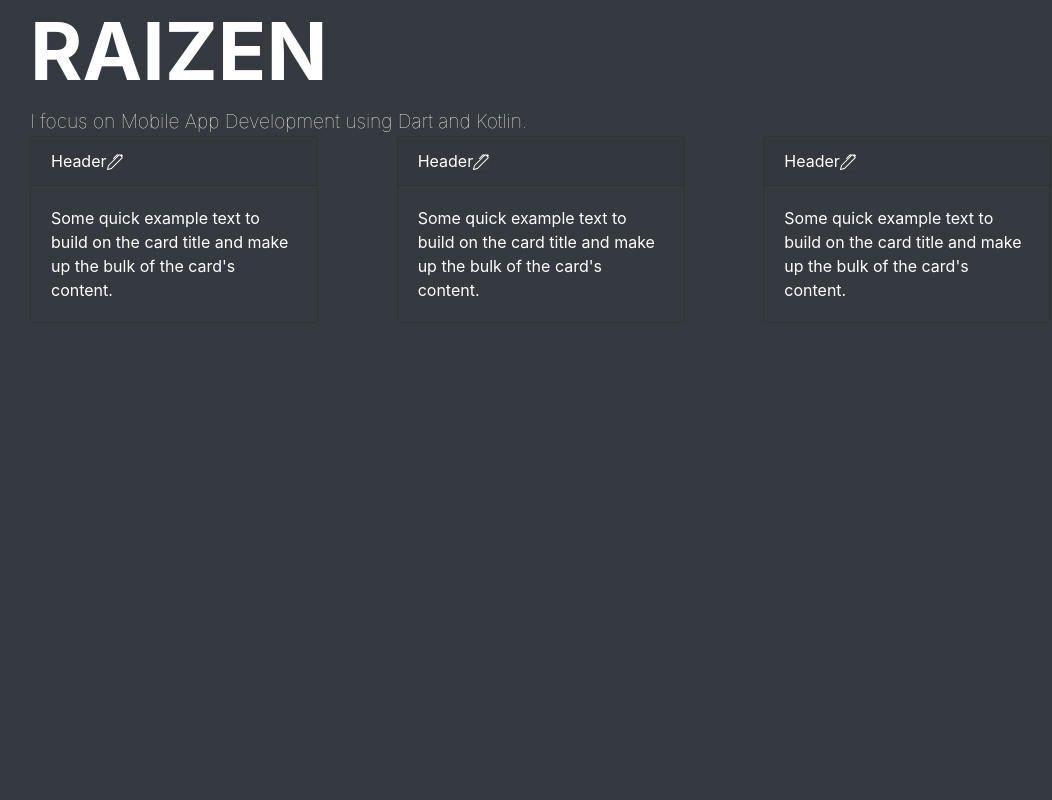
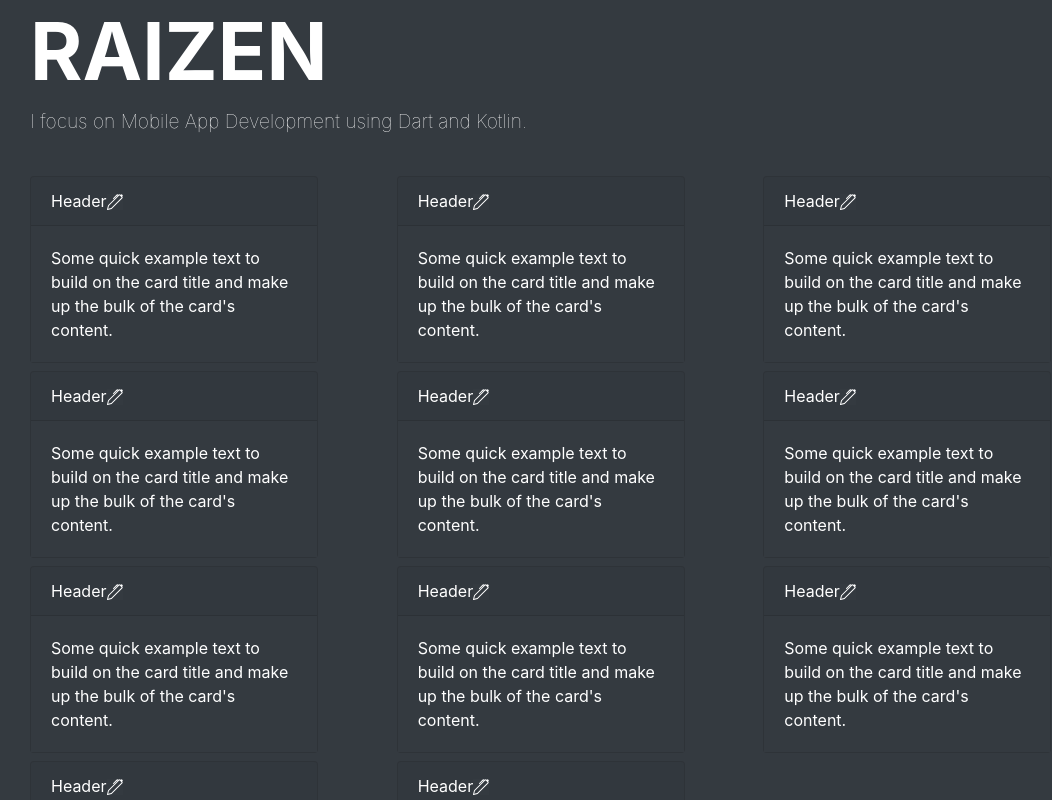
Before and after one commit to raizengxd/React-Activity, a React (Create React App) app in the folder portfolio/: page / in a window 1280 px wide. Shown: the part 260-1060 px from the top of the page, without its empty margins (70-1122 px from the left). Before the commit the page ends 800 px from the top, so only its background shows below. Built offline with nearby package versions, Linux system fonts and the light colour scheme; the HTML template or start-up script is replaced by a standard one.

Commit message:
created new file

```diff
--- a/portfolio/src/Page/MainPage.js
+++ b/portfolio/src/Page/MainPage.js
@@ -13,7 +13,7 @@ function MainPage() {
           <div className="description">
             I focus on Mobile App Development using Dart and Kotlin.
           </div>
-
+          <div style={{padding:"20px"}}></div>
           <LayoutCard/>
         </Col>
 
--- a/portfolio/src/Projects/LayoutCard.js
+++ b/portfolio/src/Projects/LayoutCard.js
@@ -11,6 +11,15 @@ function LayoutCard() {
       <ProjectCard></ProjectCard>
       <ProjectCard></ProjectCard>
       <ProjectCard></ProjectCard>
+      <ProjectCard></ProjectCard>
+      <ProjectCard></ProjectCard>
+      <ProjectCard></ProjectCard>
+      <ProjectCard></ProjectCard>
+      <ProjectCard></ProjectCard>
+      <ProjectCard></ProjectCard>
+      <ProjectCard></ProjectCard>
+      <ProjectCard></ProjectCard>
+
       </CardColumns>
     </div>
 
```
